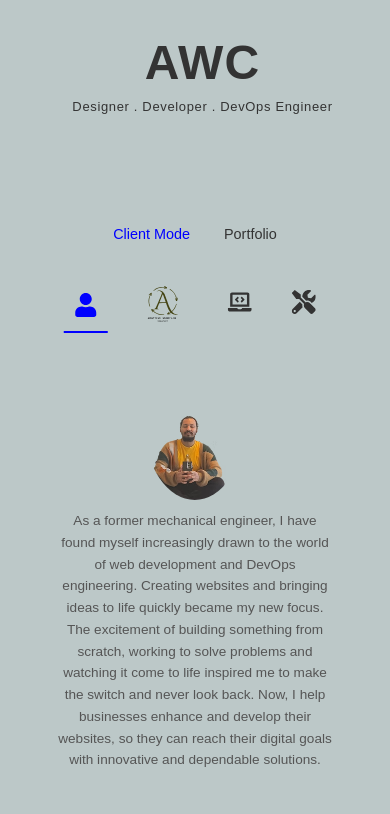
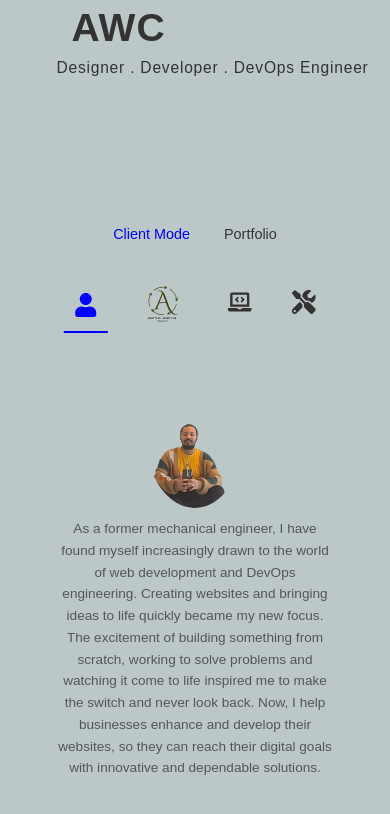
Before and after one commit to awc-create/portfolio, a Next.js app: page /about in a window 390 px wide. Shown: the top 814 px of the page. Built offline with nearby package versions, Linux system fonts and the light colour scheme; some icons are missing.

Commit message:
feat/contact: added contact page and enabled email sending

```diff
--- a/src/app/about/About.module.scss
+++ b/src/app/about/About.module.scss
@@ -1,14 +1,15 @@
-/* ✅ Page Layout */
+/* ✅ Page Layout - Always Centered */
 .layout {
   display: flex;
-  justify-content: center;
+  flex-direction: column; /* ✅ Stack items vertically */
+  justify-content: flex-start; /* ✅ Prevents overlap */
   align-items: center;
   width: 100%;
-  height: 100vh;
-  overflow-x: hidden; /* ✅ Prevents horizontal scrolling */
+  height: 100vh; /* ✅ Locks full height */
+  overflow-x: hidden;
 }
 
-/* ✅ Right Section - Center Tabs & Content */
+/* ✅ Right Section - Locks Everything in Place */
 .rightSection {
   display: flex;
   flex-direction: column;
@@ -16,29 +17,96 @@
   justify-content: center;
   padding: 40px;
   width: 100%;
+  max-width: 100%;
+  flex-grow: 1;
 }
 
-/* ✅ Keep Tabs & Content in One Fixed Spot */
+/* ✅ Keeps Tabs & Content Centered & Locked */
 .borderContainer {
   border-radius: 8px;
   width: 100%;
-  height: 710px; /* ✅ Fixed height to prevent movement */
+  height: 750px; /* ✅ Locks the height to prevent movement */
   max-width: 800px;
   box-sizing: border-box;
   display: flex;
   flex-direction: column;
+  justify-content: center; /* ✅ Ensures vertical centering */
+  align-items: center; /* ✅ Ensures horizontal centering */
   position: relative;
   overflow: hidden;
   padding: 20px;
   padding-top: 140px; /* ✅ Adjusted padding for correct spacing */
   background-color: var(--background);
+  margin-top: var(--banner-height); /* ✅ Pushes below the banner */
+  flex-basis: 750px;
+  min-height: 750px;
 }
 
-/* ✅ Mode Switcher - Positioned Above Tabs */
+/* ✅ Ensure Banner Height is Set */
+:root {
+  --banner-height: 100px; /* ✅ Default banner height */
+}
+
+/* ✅ Adjust Banner Height for Mobile */
+@media (max-width: 768px) {
+  :root {
+    --banner-height: 120px;
+  }
+}
+
+@media (max-width: 480px) {
+  :root {
+    --banner-height: 140px;
+  }
+}
+
+/* ✅ Banner - Fixed Height */
+.banner {
+  display: flex;
+  align-items: center;
+  justify-content: center;
+  width: 100%;
+  height: var(--banner-height); /* ✅ Fixed height */
+  background-color: var(--background);
+  color: var(--foreground);
+  padding: 10px 0;
+  transition: background-color 0.3s ease, color 0.3s ease;
+  position: fixed; /* ✅ Ensures it's always at the top */
+  top: 0;
+  left: 0;
+  z-index: 1001;
+}
+
+/* ✅ Ensures Content Starts After the Banner */
+.pageContent {
+  margin-top: var(--banner-height); /* ✅ Keeps content below banner */
+}
+
+/* ✅ Ensures Centered Content */
+.content {
+  display: flex;
+  flex-direction: column;
+  align-items: center;
+  justify-content: center;
+  text-align: center;
+  width: 80%;
+  max-width: 550px;
+  font-size: 1rem;
+  line-height: 1.6;
+  color: #555;
+  margin: auto; /* ✅ Perfect Centering */
+  padding: 0 15px;
+  word-wrap: break-word;
+  overflow-y: visible;
+}
+
+/* ✅ Mode Switcher (Client Mode | Portfolio) */
 .modeSwitcher {
   display: flex;
   justify-content: center;
   align-items: center;
+  width: 100%;
+  text-align: center;
   margin-bottom: 15px;
   gap: 10px; /* ✅ Adds spacing between buttons */
 }
@@ -59,11 +127,13 @@
   color: blue;
 }
 
-/* ✅ Tabs Stay Centered & Fixed */
+/* ✅ Tabs Stay Centered */
 .tabsContainer {
   display: flex;
   justify-content: center;
+  align-items: center;
   width: 100%;
+  max-width: 800px;
   margin-bottom: 10px;
   position: sticky;
   top: 0;
@@ -170,10 +240,10 @@
 .skillsGrid {
   display: grid;
   grid-template-columns: repeat(2, minmax(150px, 1fr)); /* ✅ Ensures two columns */
-  gap: 15px; /* ✅ Adds spacing between skills */
+  gap: 15px;
   width: 100%;
   max-width: 500px;
-  margin: 20px auto; /* ✅ Centers within the content */
+  margin: 20px auto;
   text-align: center;
 }
 
@@ -200,7 +270,7 @@
     width: 95%;
     max-width: 95%;
     padding: 10px;
-    height: 850px; /* ✅ Slightly reduced height */
+    height: 750px; /* ✅ Ensures consistent centering */
   }
 
   .content {
@@ -223,16 +293,8 @@
   }
 }
 
-/* ✅ FULLY RESPONSIVE MOBILE FIXES */
+/* ✅ Fully Responsive Mobile Fixes */
 @media (max-width: 480px) {
-  .mobileView {
-    height: 100vh;
-    display: flex;
-    justify-content: center;
-    align-items: center;
-    overflow-x: hidden;
-  }
-
   .borderContainer {
     max-width: 95%;
     width: 95%;
@@ -251,20 +313,8 @@
     margin-bottom: 2px; /* ✅ Further reduced spacing */
   }
 
-  .tabsContainer {
-    margin-bottom: 2px; /* ✅ Tabs moved up */
-    justify-content: space-between;
-  }
-
-  /* ✅ Replace Tab Text with Icons */
   .tabsContainer a {
-    font-size: 1.5rem; /* ✅ Make icons larger for better usability */
+    font-size: 1.5rem;
     margin: 0 3px;
-    color: white;
-  }
-
-  /* ✅ Reduce gap between Profile Image & Tabs */
-  .profileImage {
-    margin-bottom: 10px; /* ✅ Reduced spacing */
   }
 }
--- a/src/components/banner/Banner.module.scss
+++ b/src/components/banner/Banner.module.scss
@@ -1,10 +1,10 @@
-/* Banner Styles */
+/* ✅ Dynamic Banner Height */
 .banner {
   position: fixed;
   top: 0;
   left: 0;
   width: 100%;
-  height: 150px;
+  min-height: 10vh; /* ✅ Adjusts dynamically based on content */
   background-color: var(--background);
   color: var(--foreground);
   display: flex;
@@ -14,7 +14,7 @@
   z-index: 1001;
 }
 
-/* ✅ Wraps AWC & Subtitle together */
+/* ✅ Flexbox for Auto-Alignment */
 .bannerContainer {
   display: flex;
   flex-direction: column;
@@ -32,65 +32,52 @@
   transition: transform 0.3s ease-in-out;
 }
 
-/* ✅ AWC Styling */
+/* ✅ AWC Text (Auto-Scales) */
 .staticText {
-  font-size: 2rem;
+  font-size: 6vw; /* ✅ Auto-adjust based on viewport */
   font-weight: bold;
   padding-left: 5px;
   line-height: 1.2;
   white-space: nowrap;
 }
 
-/* ✅ Subtitle properly positioned below AWC */
+/* ✅ Subtitle Auto-Scales */
 .bannerSubtitle {
-  font-size: 20px;
+  font-size: 2vw; /* ✅ Scales with viewport */
   font-weight: 400;
   text-transform: capitalize;
   letter-spacing: 0.05em;
-  margin-top: 5px;
   font-family: "Red Hat Text", sans-serif;
   color: var(--foreground);
+  margin-top: 5px;
 }
 
-/* ✅ Hides "Streamlining Success" on mobile */
+/* ✅ Ensures 'Streamlining Success' hides on mobile */
 @media (max-width: 768px) {
   .banner {
     justify-content: center;
-    padding-left: 0;
     text-align: center;
   }
 
-  .bannerContainer {
-    align-items: center;
-    text-align: center;
-    width: 100%;
-  }
-
-  .bannerContent {
-    padding-left: 0;
-  }
-
   .staticText {
-    font-size: 4rem;
-    padding-left: 0;
+    font-size: 8vw; /* ✅ Bigger on smaller screens */
   }
 
   .bannerSubtitle {
-    font-size: 15px;
-    text-align: center;
+    font-size: 3vw;
   }
 
   .streamliningText {
-    display: none; /* ✅ Hides 'Streamlining Success' */
+    display: none; /* ✅ Hide on mobile */
   }
 }
 
 @media (max-width: 480px) {
   .staticText {
-    font-size: 3rem;
+    font-size: 10vw;
   }
 
   .bannerSubtitle {
-    font-size: 13px;
+    font-size: 4vw;
   }
 }
--- a/src/components/preloader/Preloader.module.scss
+++ b/src/components/preloader/Preloader.module.scss
@@ -1,4 +1,4 @@
-/* Preloader Styles */
+/* ✅ Preloader Styles */
 .preloader {
   position: fixed;
   width: 100%;
@@ -13,42 +13,48 @@
   transition: opacity 0.5s ease;
 }
 
-/* Fade-out Effect */
+/* ✅ Fade-out Effect */
 .preloader.fade-out {
   opacity: 0;
   pointer-events: none;
 }
 
-/* Logo */
+/* ✅ Logo */
 .logo img.awc-logo {
   width: 150px;
   height: auto;
   animation: fadeIn 2s ease-in-out;
 }
 
-/* Banner Animation */
+/* ✅ Banner Animation (Responsive Font Size) */
 .banner-animation {
-  font-size: 20px;
+  font-size: 5vw; /* ✅ Dynamically scales with viewport width */
   font-weight: bold;
   text-align: center;
   margin-top: 20px;
 }
 
-/* Keyframes for Smooth Entry */
+/* ✅ Keyframes for Smooth Entry */
 @keyframes fadeIn {
   from { opacity: 0; }
   to { opacity: 1; }
 }
 
-/* ✅ Ensures Smaller Text on Mobile */
+/* ✅ Mobile Optimization */
 @media (max-width: 768px) {
-  .bannerAnimation {
-    font-size: 16px !important;
+  .banner-animation {
+    font-size: 6vw !important; /* ✅ Adjusts size for tablets & larger phones */
   }
 }
 
 @media (max-width: 480px) {
-  .bannerAnimation {
-    font-size: 14px !important;
+  .banner-animation {
+    font-size: 8vw !important; /* ✅ Increases size for small phones */
   }
 }
+
+@media (max-width: 360px) {
+  .banner-animation {
+    font-size: 10vw !important; /* ✅ Ultra-small screens (iPhone SE, etc.) */
+  }
+}
```
